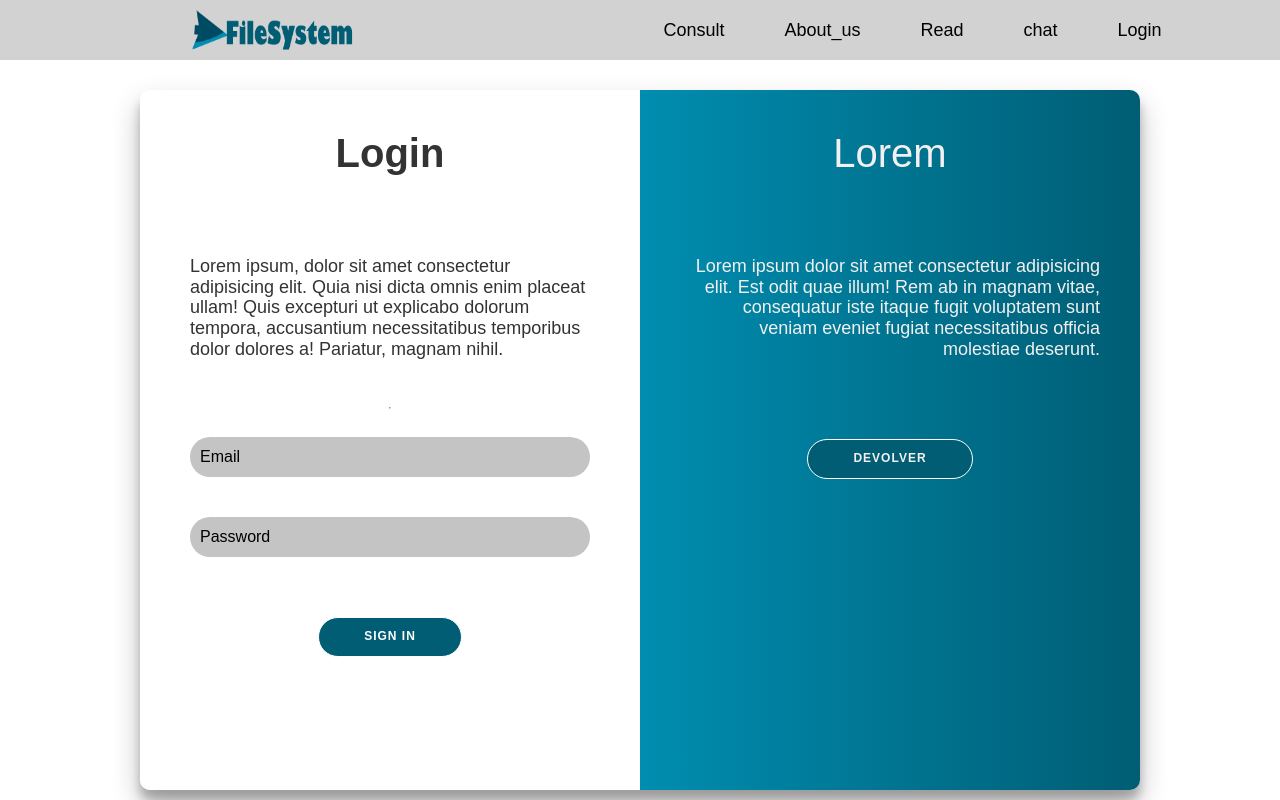
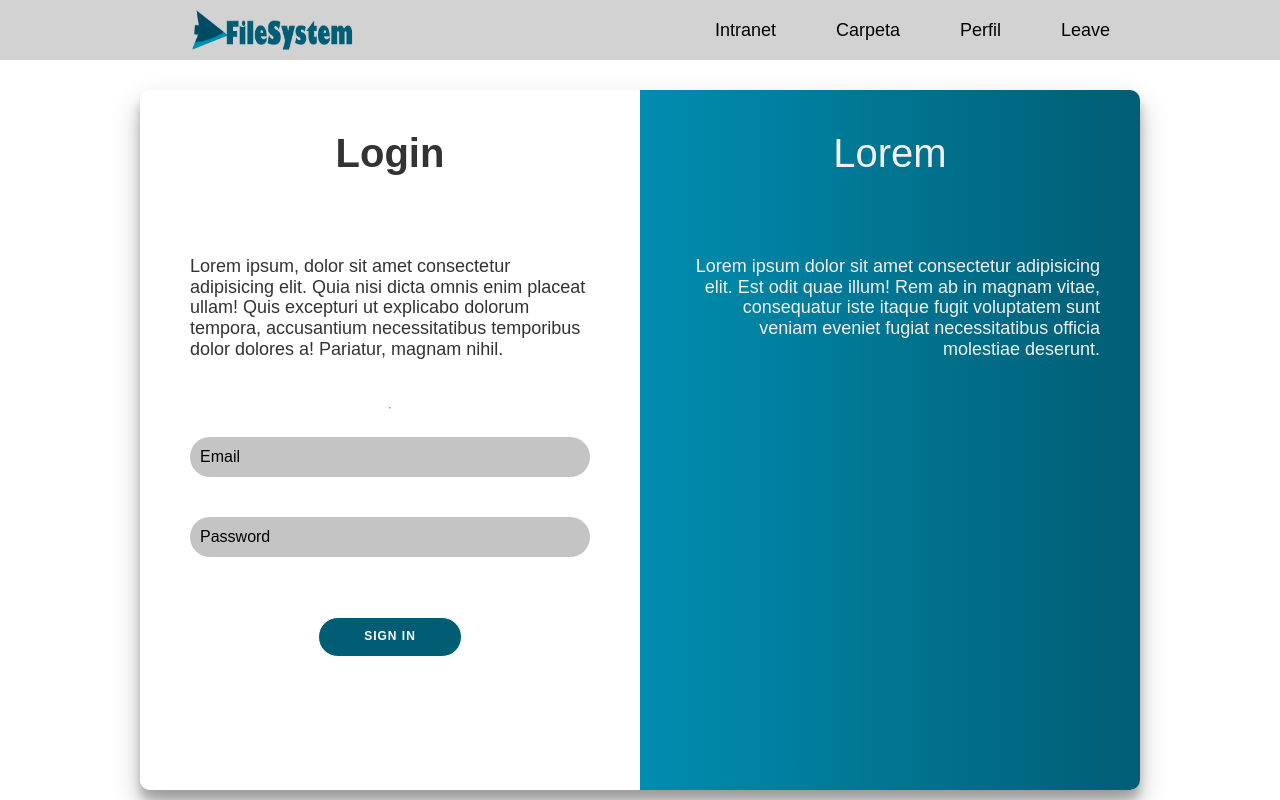
Before and after one commit to felipegallegoramirez/FileSystem, an Angular app in the folder src/Frontend/: page /login in a window 1280 px wide. Shown: the top 800 px of the page. Built offline with nearby package versions, Linux system fonts and the light colour scheme.

Commit message:
login-logic

```diff
--- a/src/Frontend/src/app/app.component.html
+++ b/src/Frontend/src/app/app.component.html
@@ -3,12 +3,13 @@
       <img routerLink="/aboutus" src="../assets/logo.png" class="nav_imagen">
 
       <div class="nav_navegacion">
-          <a routerLink="/search">Consult</a>
-          <a routerLink="/about"> About_us</a>
-          <a routerLink="/find"> Read</a>
-          <a routerLink="/chat"> chat</a>
-          <a id="login" routerLink="/login">Login</a>
-          <a id="porfile" routerLink="/porfile">nombre<i  class="material-icons">close</i></a>
+          <a routerLink="/intranet">Intranet</a>
+          <a routerLink="/folders"> Carpeta</a>
+          <a *ngIf="!loged" id="login" routerLink="/login">Login</a>
+          <ng-container *ngIf="loged" >
+            <a id="login" routerLink="/porfile">Perfil</a>
+            <a id="login" (click)="salir()">Leave</a>
+          </ng-container>
       </div>
     </header>
 
--- a/src/Frontend/src/app/app.component.ts
+++ b/src/Frontend/src/app/app.component.ts
@@ -1,10 +1,31 @@
 import { Component } from '@angular/core';
+import { OnChanges} from '@angular/core';
+import { Router, NavigationEnd } from '@angular/router';
 
 @Component({
   selector: 'app-root',
   templateUrl: './app.component.html',
   styleUrls: ['./app.component.css']
 })
-export class AppComponent {
+export class AppComponent{
   title = 'fileSystem';
+  loged=true;
+  constructor(private router: Router) {}
+  ngOnInit() {
+    this.router.events.subscribe((event) => {
+      if (event instanceof NavigationEnd) {
+        if(localStorage.getItem("token")!=undefined||localStorage.getItem!=null){
+          this.loged=true
+        }
+      }
+    });
+  }
+
+  salir(){
+    this.loged=false
+    localStorage.removeItem("token")
+  }
+
+
+
 }
--- a/src/Frontend/src/app/components/login/login.component.html
+++ b/src/Frontend/src/app/components/login/login.component.html
@@ -53,12 +53,11 @@
 			<div class="overlay-panel overlay-left">
 				<p class="form__title">Lorem</p>
 				<p >Lorem ipsum dolor sit amet consectetur adipisicing elit. Est odit quae illum! Rem ab in magnam vitae, consequatur iste itaque fugit voluptatem sunt veniam eveniet fugiat necessitatibus officia molestiae deserunt.</p>
-				<button class="ghost" id="signIn">Sign In</button>
+				<button class="ghost" id="signIn">Devolver</button>
 			</div>
 			<div class="overlay-panel overlay-right">
 				<p class="form__title">Lorem</p>
 				<p class="left">Lorem ipsum dolor sit amet consectetur adipisicing elit. Est odit quae illum! Rem ab in magnam vitae, consequatur iste itaque fugit voluptatem sunt veniam eveniet fugiat necessitatibus officia molestiae deserunt.</p>
-				<button class="ghost" id="signUp">Devolver</button>
 			</div>
 		</div>
 	</div>
--- a/src/Frontend/src/app/components/login/login.component.ts
+++ b/src/Frontend/src/app/components/login/login.component.ts
@@ -33,7 +33,6 @@ export class LoginComponent {
     }
     console.log(data)
     this.authService.postAuth(data).subscribe((res)=>{
-      alert(res)
       // @ts-ignore: Object is possibly 'null'
       container.classList.add("right-panel-active");
       this.id=res._id
@@ -55,6 +54,8 @@ export class LoginComponent {
         var x = res.token
         localStorage.setItem('token',x);
         window.location.replace("http://localhost:4200/intranet");
+    },(err)=>{
+      alert(err.message)
     })
   }
 
```
Also changed, not shown: 2 other files (tests, documents, lock files or other folders).
